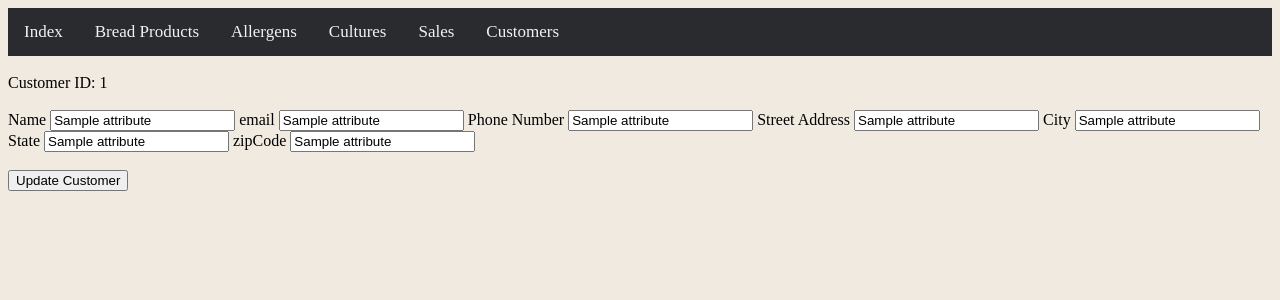
After one commit to joshuajk7/BreadCo-Database-Application-Design-, a Flask app: template templates/editCustomer.html in a window 1280 px wide. The commit adds this page. Shown: the top 300 px of the page. Run offline with Flask 3, Linux system fonts and the light colour scheme; the template is opened without the code that fills it: most values are stand-ins (such as "Sample title", 1, 10 or a date in 2020); some libraries are stand-ins or nearby versions.

Commit message:
Add files via upload

```diff
--- a/app.py
+++ b/app.py
@@ -262,8 +262,8 @@ def sales():
     elif request.method == 'POST':
         # Get Form Data
         customer_id = request.form.get('customer')
-        products = request.form.get('products[]')
-        quantities = request.form.get('quantities[]')
+        products = request.form.getlist('products[]')
+        quantities = request.form.getlist('quantities[]')
 
         # Calculate lineTotal for each product
         line_totals = []
@@ -413,6 +413,38 @@ def deleteCustomer(customerID):
     return jsonify(response_data), 200
 
 
+@app.route("/editCustomer/<int:customerID>", methods=["GET"])
+def editCustomer(customerID):
+    # Retrieve customer details using customerID
+    customer_query = "SELECT * FROM customers where customerID=%s;"
+    customer_result = execute_query(query=customer_query, query_params=(customerID,)).fetchall()
+
+    return render_template("editCustomer.html", customerID=customerID, customer=customer_result)
+
+@app.route("/updateCustomer/<int:customerID>", methods=["POST"])
+def updateCustomer(customerID):
+    try:
+         # Retrieve form data
+        name = request.form.get('name')
+        email = request.form.get('email')
+        phoneNumber = request.form.get('phoneNumber')
+        streetAddress = request.form.get('streetAddress')
+        city = request.form.get('city')
+        state = request.form.get('state')
+        zipCode = request.form.get('zipCode')
+
+        upadate_query = "UPDATE customers SET name=%s, email=%s, phoneNumber=%s, streetAddress=%s, city=%s, state=%s, zipCode=%s WHERE customerID=%s;"
+        execute_query(query=upadate_query, query_params=(name, email, phoneNumber, streetAddress, city, state, zipCode, customerID))
+
+        # Redirect or render a respose
+        return redirect('/customers') # Redirect to the customers page after processessing the form
+
+    except Exception as e:
+            # Handle exceptions, log the error, and return an appropriate response
+            print(f"Error updating product: {e}")
+            response_data = {"error": "Failed to update product"}
+            return jsonify(response_data), 500
+
 @app.route('/db-test')
 def test_database_connection():
     print("Executing a sample query on the database using the credentials from db_credentials.py")
@@ -420,6 +452,8 @@ def test_database_connection():
     query = "SELECT * from breadProducts;"
     result = execute_query(db_connection, query);
     return result
+
+
 
 # @app.errorhandler(404)
 # def page_not_found(error):
--- /dev/null
+++ b/templates/editCustomer.html
@@ -0,0 +1,43 @@
+{% extends "layout.html" %}
+{% block title %} Edit Customer Page{% endblock %}
+
+
+{% block content %}
+
+<form method="POST" id="editCustomerForm" action="{{ url_for('updateCustomer', customerID=customerID) }}">
+    <!-- Display product details -->
+    {% for attribute in customer %}
+
+    <br>
+    <label for="customerID"> Customer ID: {{ attribute[0] }} </label>
+    <br><br>
+
+    <label for="name">Name</label>
+    <input type="text" name="name" value="{{ attribute[1] }}" required>
+
+    <label for="email">email</label>
+    <input type="email" name="email" value="{{ attribute[2] }}" required>
+
+    <label for="phoneNumber">Phone Number</label>
+    <input type="tel" name="phoneNumber" value="{{ attribute[3] }}" required>
+
+    <label for="streetAddress">Street Address</label>
+    <input type="text" name="streetAddress" value="{{ attribute[4] }}" required>
+
+    <label for="city">City</label>
+    <input type="text" name="city" value="{{ attribute[5] }}" required>
+
+    <label for="state">State</label>
+    <input type="text" name="state" value="{{ attribute[6] }}" required>
+
+    <label for="zipCode">zipCode</label>
+    <input type="text" name="zipCode" value="{{ attribute[7] }}" required>
+
+    {% endfor %}
+
+    <br><br>
+
+    <input type="submit" value="Update Customer">
+</form>
+
+{% endblock %}
--- a/templates/editProduct.html
+++ b/templates/editProduct.html
@@ -1,5 +1,5 @@
 {% extends "layout.html" %}
-{% block title %} Bread Products Page{% endblock %}
+{% block title %} Edit Bread Products Page{% endblock %}
 
 
 {% block content %}
```
Also changed, not shown: templates/customers.html (+7 -0 lines).
